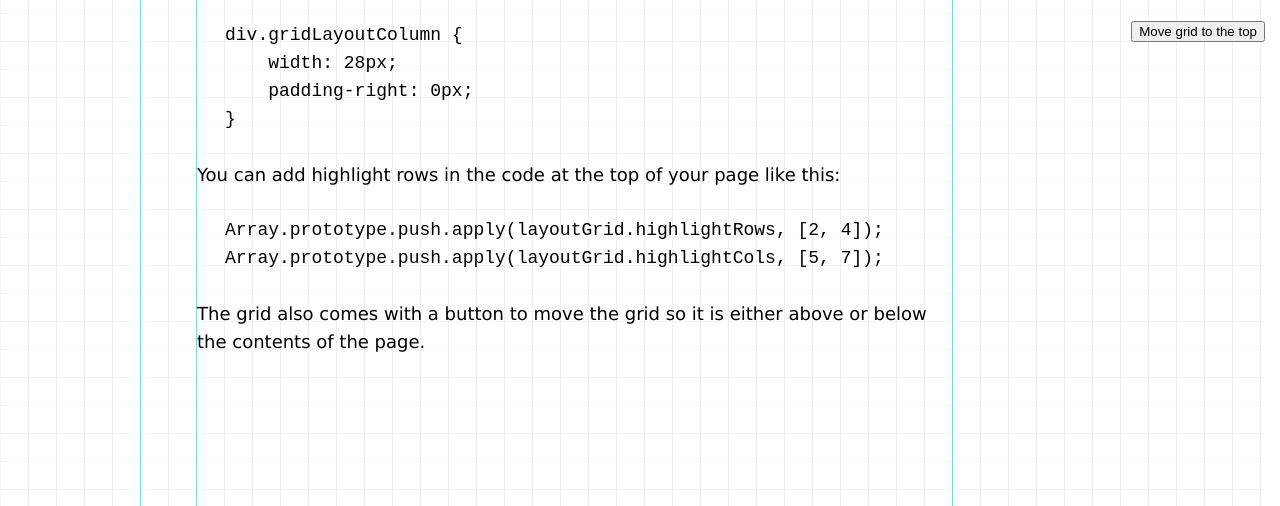
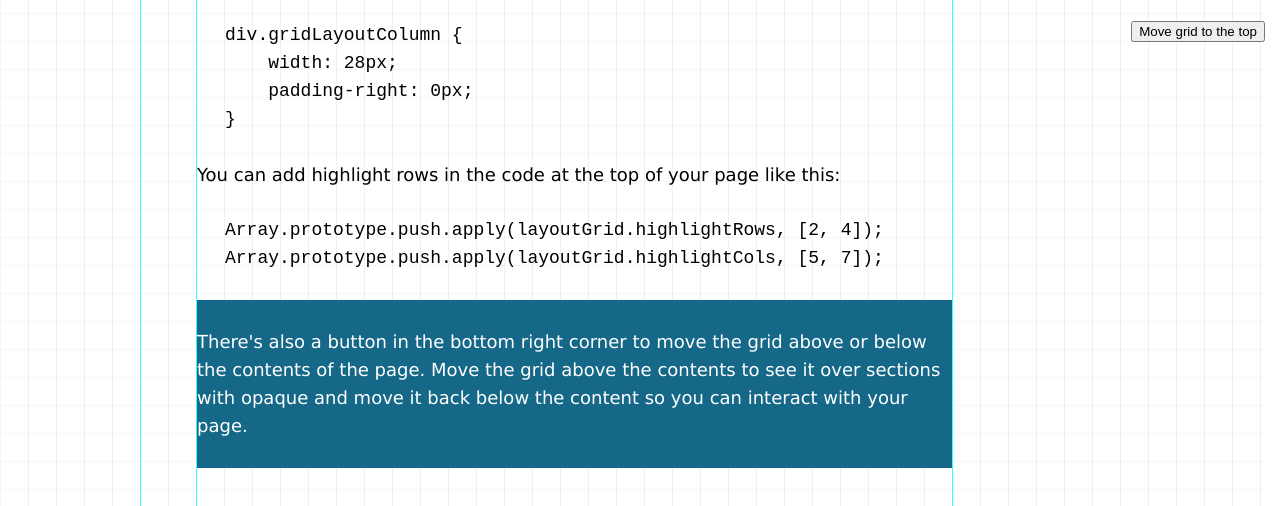
Before and after one commit to zgrossbart/grid, a plain HTML site: page index.html in a window 1280 px wide. Shown: the part 743-1249 px from the top of the page. Drawn offline with nearby package versions, Linux system fonts and the light colour scheme.

Commit message:
Added a background color and changed the text of the overlay section.

```diff
--- a/grid_internal.css
+++ b/grid_internal.css
@@ -32,3 +32,10 @@ pre {
     display: block;
     position: relative;
 }
+
+p.gridMoveBox {
+    padding-top: 28px;
+    padding-bottom: 28px;
+    background: #166888;
+    color: white;
+}
--- a/index.html
+++ b/index.html
@@ -64,8 +64,8 @@ div.gridLayoutColumn {
         <pre><code>Array.prototype.push.apply(layoutGrid.highlightRows, [2, 4]);
 Array.prototype.push.apply(layoutGrid.highlightCols, [5, 7]);</code></pre>
 
-        <p>
-            The grid also comes with a button to move the grid so it is either above or below the contents of the page.
+        <p class="gridMoveBox">
+            There's also a button in the bottom right corner to move the grid above or below the contents of the page.  Move the grid above the contents to see it over sections with opaque and move it back below the content so you can interact with your page.
         </p>
     </body>
 </html>
```
